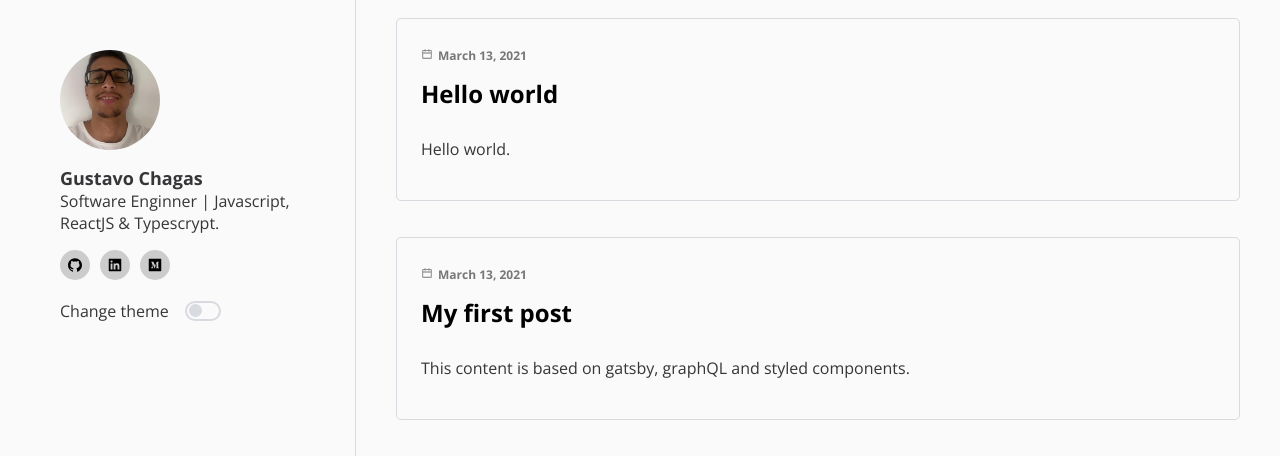
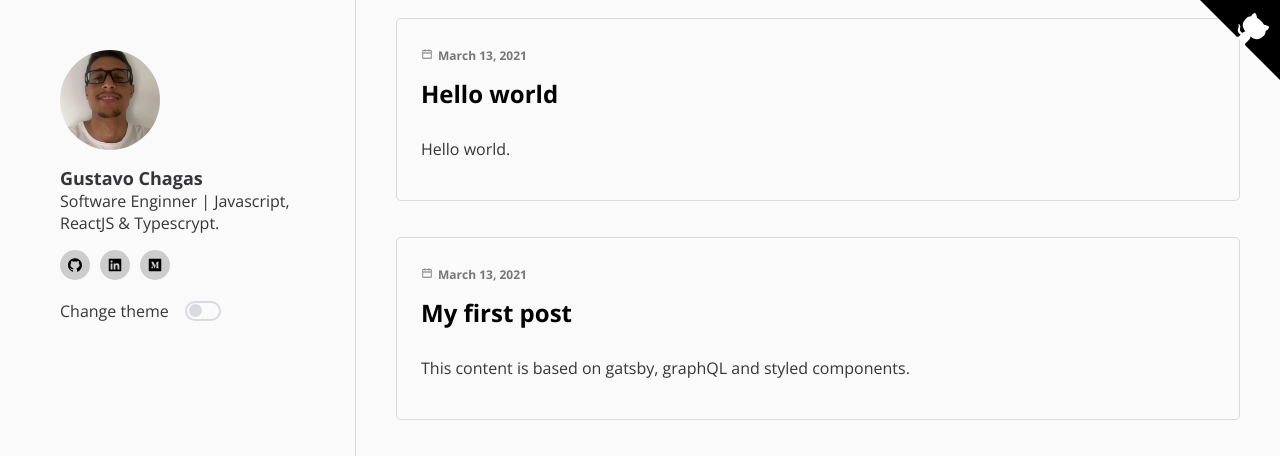
Before and after one commit to Gustavochagas/my-personal-blog, a Gatsby site: page / in a window 1280 px wide. Shown: the top 456 px of the page. Built offline with nearby package versions, Linux system fonts and the light colour scheme; Gatsby itself is replaced by a stand-in of ours.

Commit message:
feat: added GitHubCorner component

```diff
--- /dev/null
+++ b/src/components/GithubCorner/index.tsx
@@ -0,0 +1,20 @@
+import * as React from 'react';
+import { SVGWrapper, Wrapper } from './styles';
+
+type PropTypes = {
+  projectUrl: string;
+}
+
+export const GitHubCorner: React.FC<PropTypes> = ({ projectUrl }) => {
+  return (
+    <Wrapper>
+      <a href={projectUrl} target="_blank" rel="noreferrer">
+        <SVGWrapper className="githubCorner" width="80" height="80" viewBox="0 0 250 250" aria-hidden="true">
+          <path d="M0,0 L115,115 L130,115 L142,142 L250,250 L250,0 Z" />
+          <path d="M128.3,109.0 C113.8,99.7 119.0,89.6 119.0,89.6 C122.0,82.7 120.5,78.6 120.5,78.6 C119.2,72.0 123.4,76.3 123.4,76.3 C127.3,80.9 125.5,87.3 125.5,87.3 C122.9,97.6 130.6,101.9 134.4,103.2" fill="currentColor" style={{ transformOrigin: '130px 106px' }} className="octo-arm" />
+          <path d="M115.0,115.0 C114.9,115.1 118.7,116.5 119.8,115.4 L133.7,101.6 C136.9,99.2 139.9,98.4 142.2,98.6 C133.8,88.0 127.5,74.4 143.8,58.0 C148.5,53.4 154.0,51.2 159.7,51.0 C160.3,49.4 163.2,43.6 171.4,40.1 C171.4,40.1 176.1,42.5 178.8,56.2 C183.1,58.6 187.2,61.8 190.9,65.4 C194.5,69.0 197.7,73.2 200.1,77.6 C213.8,80.2 216.3,84.9 216.3,84.9 C212.7,93.1 206.9,96.0 205.4,96.6 C205.1,102.4 203.0,107.8 198.3,112.5 C181.9,128.9 168.3,122.5 157.7,114.1 C157.9,116.9 156.7,120.9 152.7,124.9 L141.0,136.5 C139.8,137.7 141.6,141.9 141.8,141.8 Z" fill="currentColor" className="octo-body" />
+        </SVGWrapper>
+      </a>
+    </Wrapper>
+  );
+}
--- /dev/null
+++ b/src/components/GithubCorner/styles.tsx
@@ -0,0 +1,31 @@
+import styled from 'styled-components';
+
+export const Wrapper = styled.div`
+  position: absolute;
+  top: 0;
+  border: 0;
+  right: 0;
+  z-index: 20;
+`;
+
+export const SVGWrapper = styled.svg`
+  fill: #000;
+  color: #fff;
+  cursor: pointer;
+  &:hover .octo-arm{
+    animation:octocat-wave 560ms ease-in-out
+  }
+  @keyframes octocat-wave{
+    0%,100%{transform:rotate(0)}
+    20%,60%{transform:rotate(-25deg)}
+    40%,80%{transform:rotate(10deg)}
+  }
+  @media (max-width:500px){
+    &:hover .octo-arm{
+      animation:none
+    }
+    & .octo-arm{
+      animation:octocat-wave 560ms ease-in-out
+    }
+  }
+`;
--- a/src/components/layout.tsx
+++ b/src/components/layout.tsx
@@ -4,6 +4,7 @@ import { GlobalStyles } from "../assets/styles/globalStyles";
 import { lightTheme, darkTheme } from "../assets/styles/themes";
 import { Container, Main } from "./styles";
 import { Header } from "./Header";
+import { GitHubCorner } from "./GithubCorner";
 
 const Layout = ({ children }) => {
   const [theme, setTheme] = React.useState("light");
@@ -17,6 +18,7 @@ const Layout = ({ children }) => {
           {children}
         </Main>
       </Container>
+      <GitHubCorner projectUrl="https://github.com/Gustavochagas/my-personal-blog" />
     </ThemeProvider>
   );
 };
```
